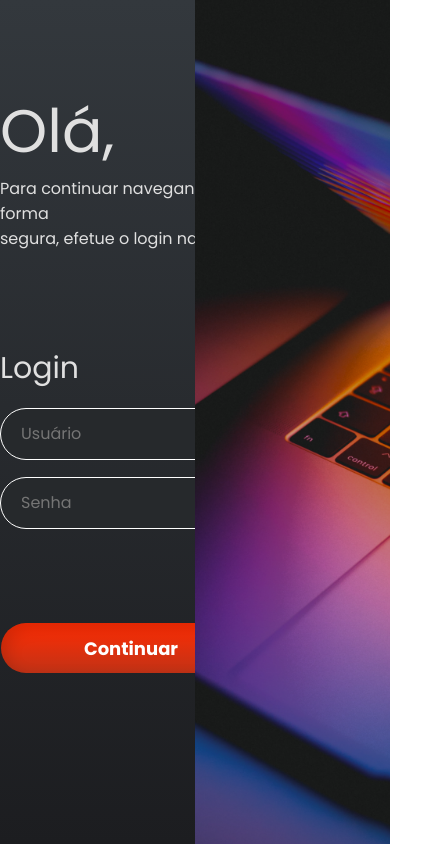
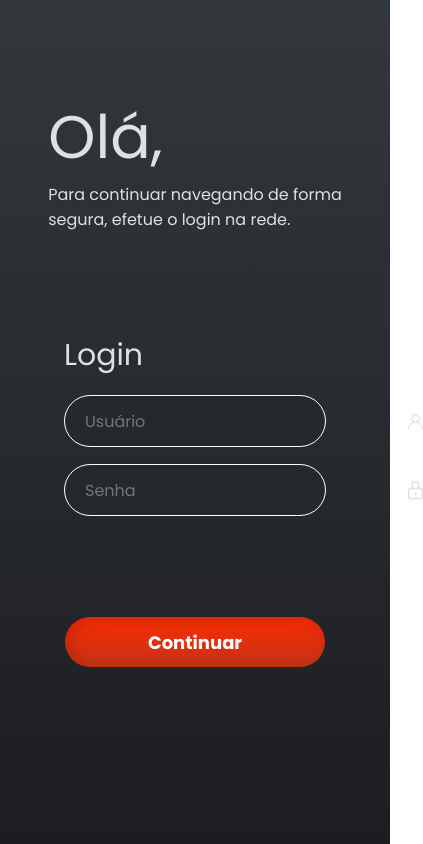
Before and after one commit to lucaspferr/compass-logon, a React (Vite) app: page / in a window 390 px wide. Shown: the whole page, 423 px wide, since content can reach past the window. Built offline with nearby package versions, Linux system fonts and the light colour scheme.

Commit message:
Responsive Logon Page added

```diff
--- a/src/components/containers/Form/styles.js
+++ b/src/components/containers/Form/styles.js
@@ -57,6 +57,10 @@ export const Div = styled.div`
     align-items: center;
     justify-content: space-evenly;
     min-width: 50vw;
+    @media (max-width: 768px) {
+        min-width: 100vw;
+    }
+
 `;
 
 export const DivExtern = styled.div`
--- a/src/components/containers/main_content/styles.js
+++ b/src/components/containers/main_content/styles.js
@@ -4,10 +4,15 @@ export const BackgroundImage = styled.img`
     width: 100%;
     height: 100%;
     object-fit: cover;
+
 `;
 
 export const BackgroundImageContainer = styled.div`
     display: flex;
+
+    @media (max-width: 768px) {
+        display: none;
+    }
 
 `;
 
```
Also changed, not shown: src/components/containers/main_content/compassuol-logo-white.svg (added).
